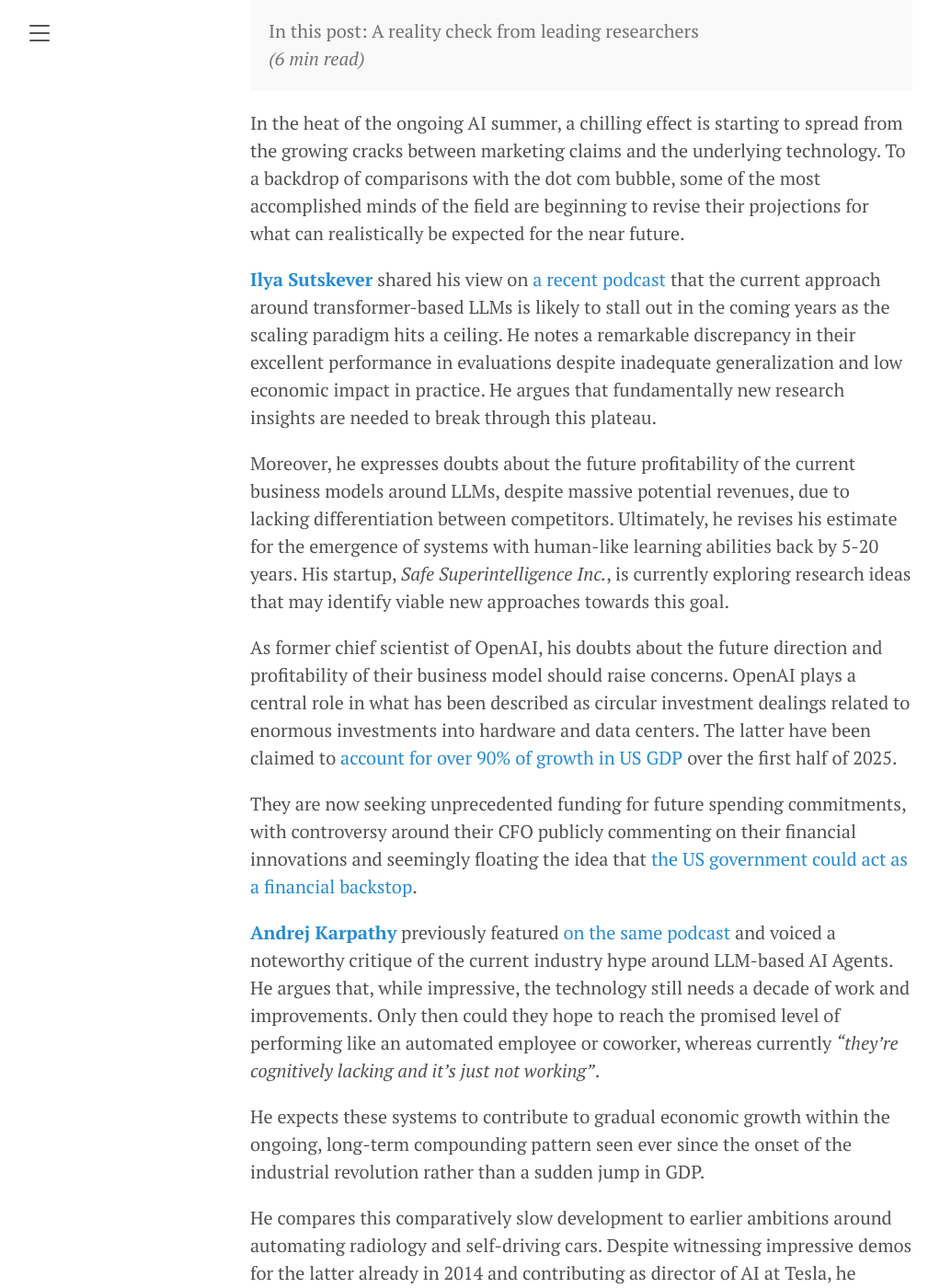
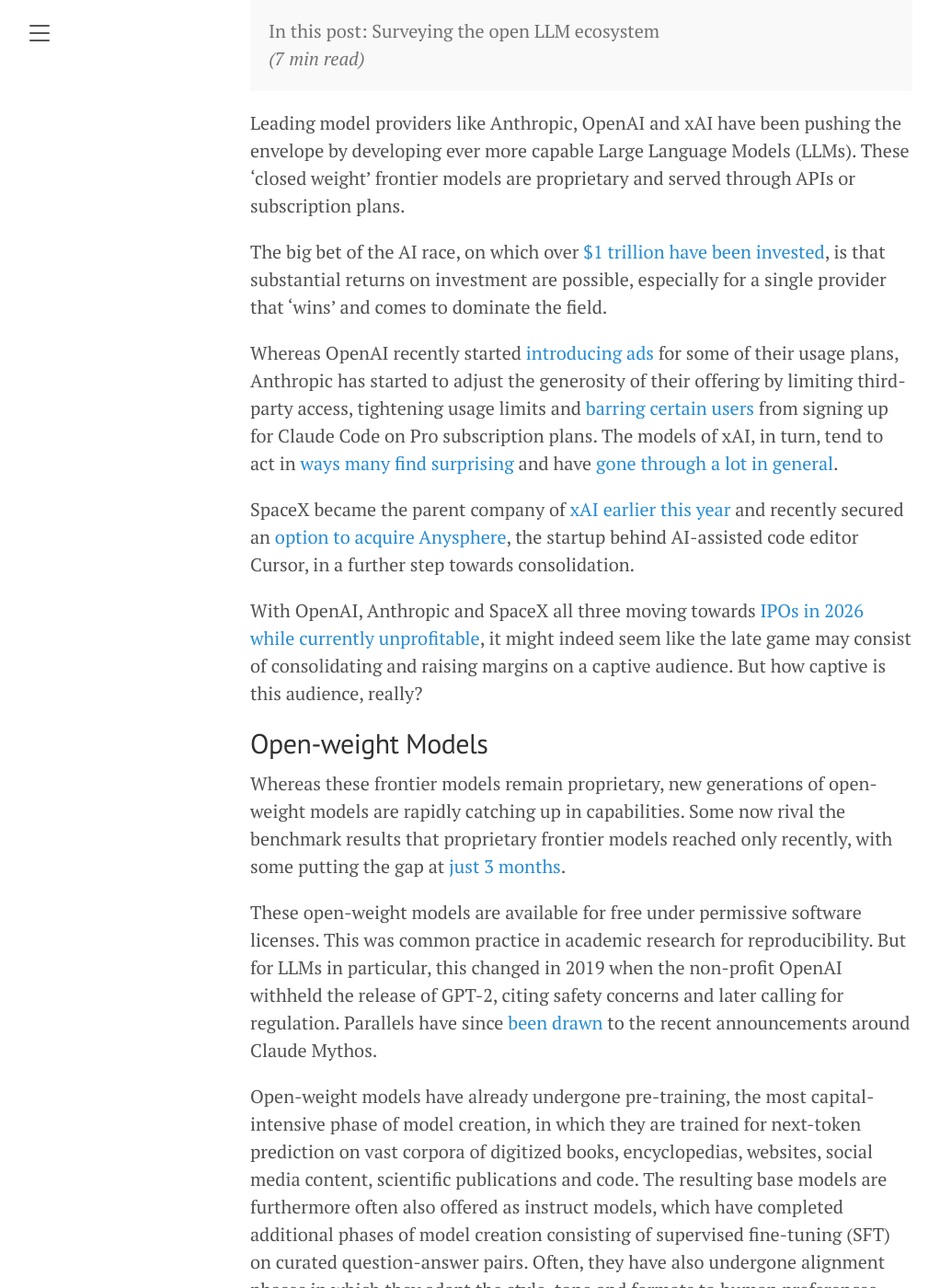
Before and after one commit to tarolangner/tarolangner.github.io, a Jekyll site: the page built from index.html, in a window 1280 px wide and 1400 px high, scrolled down 233 px. Shown: the whole window at 92% size, without its empty margins (8-1030 px from the left). Built offline with Jekyll 4.4.1, drawn with Linux system fonts in a browser that asks for light colours; the list of posts is cut into pages by our own code; some of the changed text lies outside the part shown.

Commit message:
added post on open-weight LLMs

```diff
--- /dev/null
+++ b/_posts/2026-04-27-rise-of-open-weight-llms.md
@@ -0,0 +1,78 @@
+---
+layout: post
+title: The Rise of Open-Weight LLMs
+author: Taro Langner
+---
+
+<p class="message">
+    In this post: Surveying the open LLM ecosystem <br>
+    <I>(7 min read)</I><br>
+
+</p>
+
+
+Leading model providers like Anthropic, OpenAI and xAI have been pushing the envelope by developing ever more capable Large Language Models (LLMs). These ‘closed weight’ frontier models are proprietary and served through APIs or subscription plans.
+
+The big bet of the AI race, on which over [$1 trillion have been invested](https://www.visualcapitalist.com/visualized-big-tech-ai-spending/), is that substantial returns on investment are possible, especially for a single provider that ‘wins’ and comes to dominate the field.
+
+Whereas OpenAI recently started [introducing ads](https://www.adweek.com/media/exclusive-leaked-deck-reveals-stackadapts-playbook-for-chatgpt-ads/) for some of their usage plans,
+Anthropic has started to adjust the generosity of their offering by limiting third-party access, tightening usage limits and [barring certain users](https://news.ycombinator.com/item?id=47854477) from signing up for Claude Code on Pro subscription plans.
+The models of xAI, in turn, tend to act in [ways many find surprising](https://preview.redd.it/grok-lobotomised-succesfully-v0-iafrkqmw5l2g1.jpg?width=640&crop=smart&auto=webp&s=86960a3112fd4a17f18a89c1838424d38b10c4cd) and have [gone through a lot in general](https://www.theguardian.com/technology/2025/jul/09/grok-ai-praised-hitler-antisemitism-x-ntwnfb).
+
+SpaceX became the parent company of [xAI earlier this year](https://x.ai/news/xai-joins-spacex) and recently secured an [option to acquire Anysphere](https://www.forbes.com/sites/sandycarter/2026/04/23/spacex-bets-60-billion-on-cursor-ai-the-real-winner-is-a-surprise/), the startup behind AI-assisted code editor Cursor, in a further step towards consolidation.
+
+With OpenAI, Anthropic and SpaceX all three moving towards [IPOs in 2026 while currently unprofitable](https://www.reuters.com/business/biggest-ipo-wave-history-promises-3-trillion-value-with-no-profits-2026-04-23/), it might indeed seem like the late game may consist of consolidating and raising margins on a captive audience. But how captive is this audience, really?
+
+## Open-weight Models
+
+Whereas these frontier models remain proprietary, new generations of open-weight models are rapidly catching up in capabilities. Some now rival the benchmark results that proprietary frontier models reached only recently, with some putting the gap at [just 3 months](https://epoch.ai/data-insights/open-weights-vs-closed-weights-models).
+
+These open-weight models are available for free under permissive software licenses. This was common practice in academic research for reproducibility. But for LLMs in particular, this changed in 2019 when the non-profit OpenAI withheld the release of GPT-2, citing safety concerns and later calling for regulation. Parallels have since [been drawn](https://the-decoder.com/from-gpt-2-to-claude-mythos-the-return-of-ai-models-deemed-too-dangerous-to-release/) to the recent announcements around Claude Mythos.
+
+Open-weight models have already undergone pre-training, the most capital-intensive phase of model creation, in which they are trained for next-token prediction on vast corpora of digitized books, encyclopedias, websites, social media content, scientific publications and code.
+The resulting base models are furthermore often also offered as instruct models, which have completed additional phases of model creation consisting of supervised fine-tuning (SFT) on curated question-answer pairs. Often, they have also undergone alignment phases in which they adapt the style, tone and formats to human preferences.
+
+Even without massive compute resources as would be required for pre-training, these models can be adapted for specific applications with techniques for Parameter-Efficient Fine Tuning (PEFT) and alignment phase techniques like Proximal Policy Optimization (PPO) used in Reinforcement Learning from Human Feedback (RLHF), Direct Preference Optimization (DPO) or Group-relative Policy Optimization (GRPO) used in reinforcement learning from verifiable rewards (RLVR).
+
+In addition to outright LLMs above 70B parameters (beyond one trillion for some) that typically require multi-GPU or entire clusters for serving, newer generations of smaller models are increasingly competitive. Small Language Models (SLMs) up to about 7B parameters can often run on consumer-grade GPUs with 12 to 24GB VRAM and Apple Silicon Macs. Tiny Language Models (TLMs) up to 1B parameters can run on even smartphones and edge devices.
+
+Dozens of open-weight LLM model families have been released by now, such as:
+* [Qwen-3.6-35B-A3B](https://www.alibabacloud.com/blog/qwen3-6-35b-a3b-agentic-coding-power-now-open-to-all_603043) from Alibaba (China) for agentic coding
+* [Gemma 4](https://blog.google/innovation-and-ai/technology/developers-tools/gemma-4/) from Google (US) with ability to process vision and audio inputs
+* [Ministral 3](https://mistral.ai/news/mistral-3) from Mistral (France) for edge devices
+
+Overall, the lineup is diverse in geopolitical terms and widely disseminated to a degree where they are likely to stay around.
+Community-driven derivatives and variants on platforms like HuggingFace already cover over 2.5m distinct models (including models other than language models).
+
+
+## Hardware and Compression
+
+The landscape of viable hardware accelerators is diversifying too. Beyond the ability to run on Mac, many models challenge the dominance of CUDA-powered Nvidia GPUs through wider compatibility. Chinese labs targeted by US export restrictions are training on chips by Huawei. Furthermore, GPUs by AMD with ROCm (or even Vulkan) are increasingly viable.
+
+Some models combine the expressive power of larger, ‘dense’ models with drastically reduced compute budgets through a Mixture of Experts (MoE) architecture. By dynamically routing requests to separate, specialized subsets of the underlying neural network, they achieve a low number of active parameters during inference.
+
+Quantization offers another avenue for compression, by representing model weights, activations, gradients and optimizer states with lower precision data types. From the original float32, this line of optimization has pushed from mixed-precision, with data types like bfloat16, down to 4-bit and beyond.
+
+Another target of quantization and various other optimization techniques is the KV cache. It stores the key and value tensors computed for the attention mechanism of LLMs, which can be efficiently reused when predicting new tokens during inference.
+
+## Tool Use and Serving
+
+Many useful capabilities like web search and code execution require a harness around the LLM for tool use and agentic loops. For this, too, a growing ecosystem of open-source solutions is emerging.
+
+[Open WebUI](https://github.com/open-webui/open-webui) provides a frontend with chat interface resembling ChatGPT and support for pipelines like web search, document ingestion with RAG and workflow orchestration.
+[LangGraph](https://github.com/langchain-ai/langgraph) can alternatively handle agentic loops and tool use without needing any frontend.
+[OpenCode](https://github.com/anomalyco/opencode) enables agentic coding with tool use for searching files, code execution and sub-agents.
+
+All of the above depend on a backend that can run the actual LLM inference. Here, [Ollama](https://github.com/ollama/ollama) offers convenience and local serving, whereas [vLLM](https://github.com/vllm-project/vllm) and [SGLang](https://github.com/sgl-project/sglang) offer heavily optimized inference serving that is also viable for larger models and even multi-node inference.
+
+All of these are open-source, with many using OpenAI-compatible APIs as standard. Adding to this is a growing number of [experimental custom setups](https://news.ycombinator.com/item?id=47863217) and use cases from individual users.
+
+
+Many of these can be self-hosted locally, potentially even on air-gapped systems that are entirely self-contained. Alternatively, there is a growing range of flexible cloud hosting services for GPU rentals from commercial providers.
+
+
+## Conclusion
+
+The field is opening up remarkably and the capabilities of open-weight models seem to increasingly converge with the state of the art at frontier labs. At the same time, access to the pre-trained models, hardware and options for serving are diversifying too.
+
+With this, it seems increasingly unlikely for any one state actor or commercial entity to ‘win’ the race and establish a monopoly. Instead, competition is thriving and the future may hold widespread open-source development for self-hosted use as everyday utility.
```
Also changed, not shown: _posts/2025-06-21-review-ai-engineering.md (+1 -1 lines), 5 other files.
